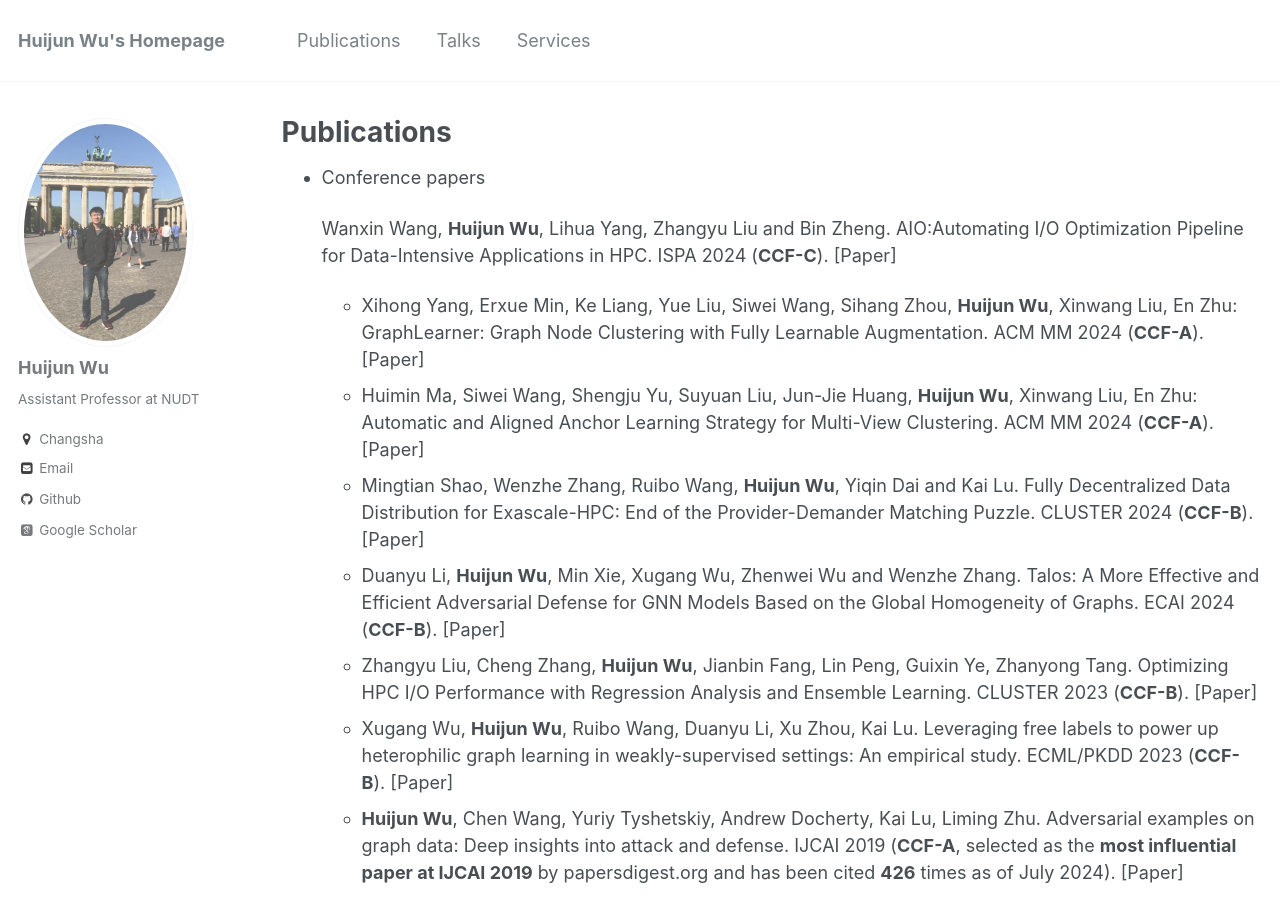
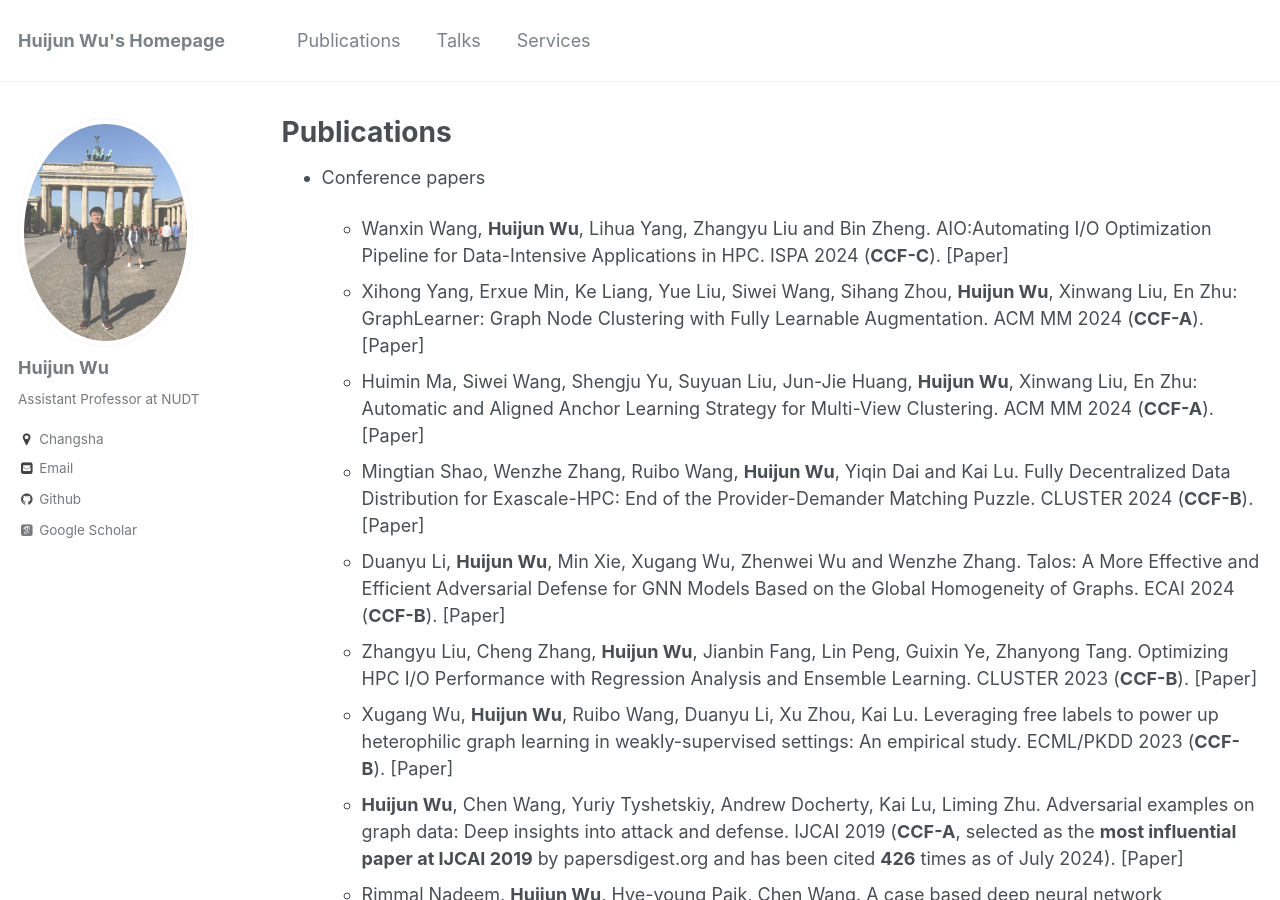
Before and after one commit to sktzwhj/sktzwhj.github.io, a Jekyll site: the page built from _pages/publications.md, in a window 1280 px wide and 900 px high. Built offline with Jekyll 4.4.1, drawn with Linux system fonts in a browser that asks for light colours; some web fonts are replaced; a script that is not in the unit is left out.

```diff
--- a/_pages/publications.md
+++ b/_pages/publications.md
@@ -17,7 +17,7 @@ author_profile: true
 
 * Conference papers
 
-  Wanxin Wang, **Huijun Wu**, Lihua Yang, Zhangyu Liu and Bin Zheng. AIO:Automating I/O Optimization Pipeline for Data-Intensive Applications in HPC. ISPA 2024 (**CCF-C**). [[Paper]](http://sktzwhj.github.io/files/ISPA24.pdf)
+  * Wanxin Wang, **Huijun Wu**, Lihua Yang, Zhangyu Liu and Bin Zheng. AIO:Automating I/O Optimization Pipeline for Data-Intensive Applications in HPC. ISPA 2024 (**CCF-C**). [[Paper]](http://sktzwhj.github.io/files/ISPA24.pdf)
   * Xihong Yang, Erxue Min, Ke Liang, Yue Liu, Siwei Wang, Sihang Zhou, **Huijun Wu**, Xinwang Liu, En Zhu: GraphLearner: Graph Node Clustering with Fully Learnable Augmentation. ACM MM 2024 (**CCF-A**). [[Paper]](http://sktzwhj.github.io/files/MM24-2.pdf)
   * Huimin Ma, Siwei Wang, Shengju Yu, Suyuan Liu, Jun-Jie Huang, **Huijun Wu**, Xinwang Liu, En Zhu: Automatic and Aligned Anchor Learning Strategy for Multi-View Clustering. ACM MM 2024 (**CCF-A**). [[Paper]](http://sktzwhj.github.io/files/MM24-1.pdf)
   * Mingtian Shao, Wenzhe Zhang, Ruibo Wang, **Huijun Wu**, Yiqin Dai and Kai Lu. Fully Decentralized Data Distribution for Exascale-HPC: End of the Provider-Demander Matching Puzzle. CLUSTER 2024 (**CCF-B**). [[Paper]](http://sktzwhj.github.io/files/CLUSTER24.pdf)
```
